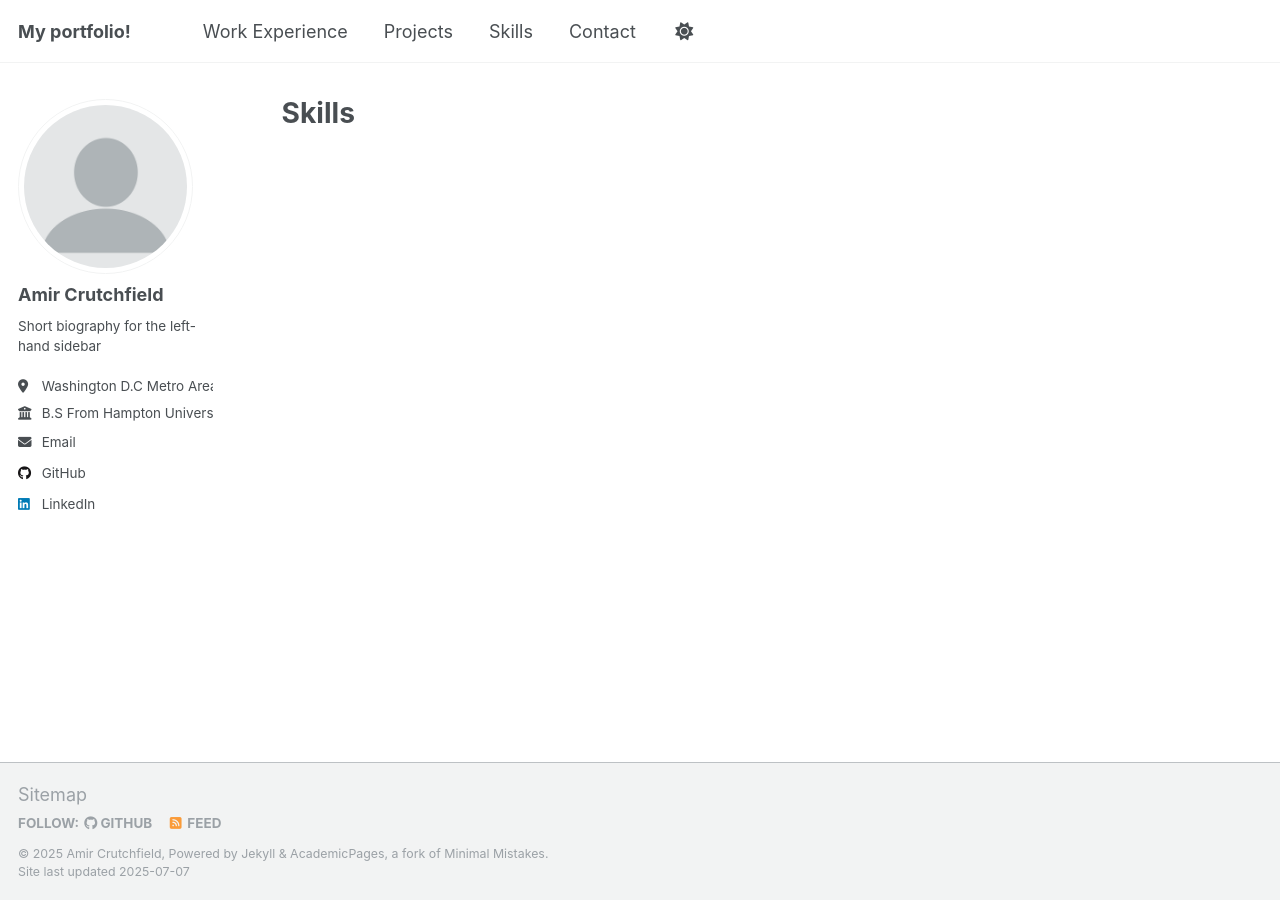
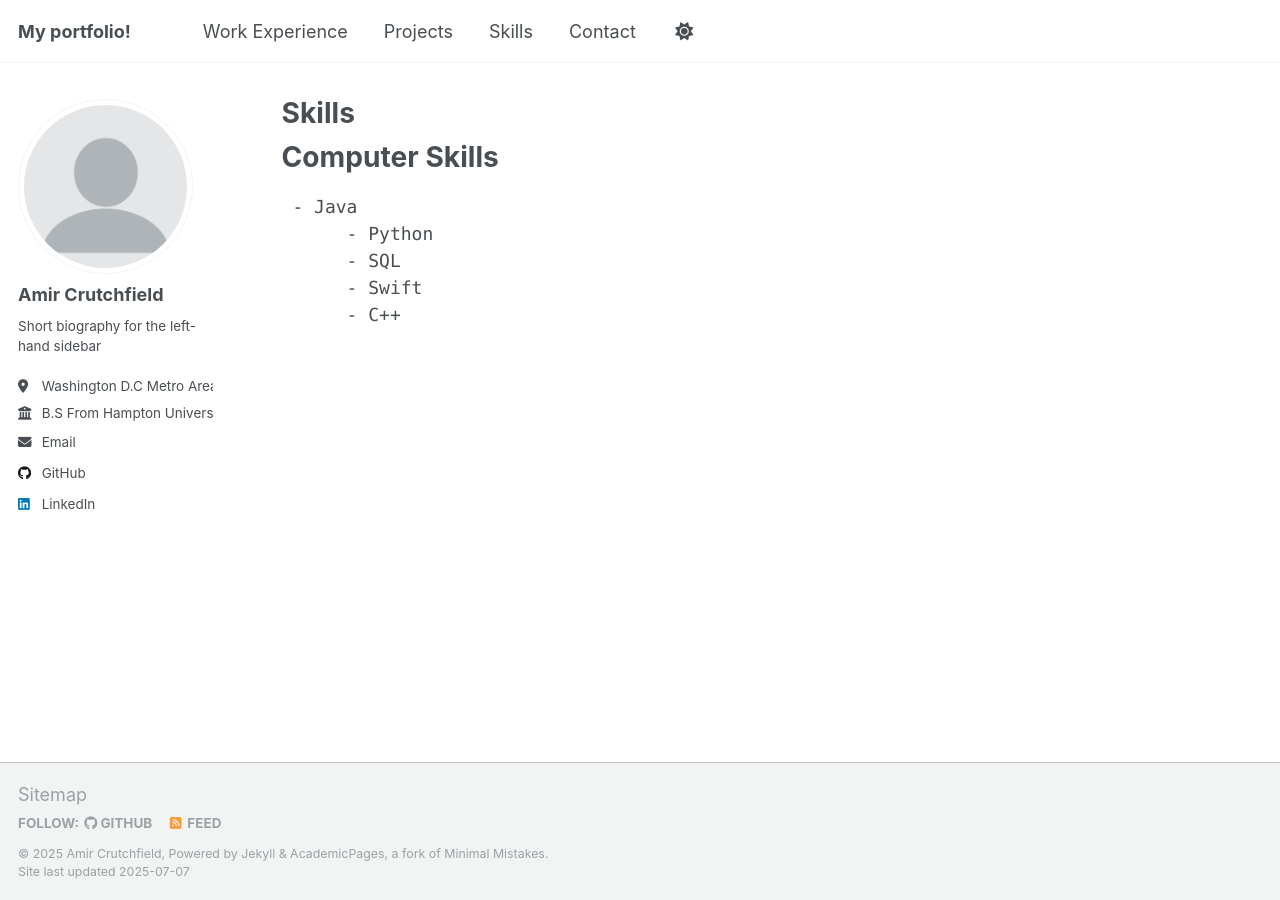
Before and after one commit to amirc42/amircportfolio, a Jekyll site: the page built from _pages/skills.html, in a window 1280 px wide. Built offline with Jekyll 4.4.1, drawn with Linux system fonts in a browser that asks for light colours; a script that is not in the unit is left out.

Commit message:
Update skills.html

```diff
--- a/_pages/skills.html
+++ b/_pages/skills.html
@@ -5,6 +5,15 @@ permalink: /skills/
 author_profile: true
 ---
 
+<h1>Computer Skills</h1>
+<pre> - Java
+      - Python
+      - SQL
+      - Swift
+      - C++ </pre>
+
+
+
 {% include base_path %}
 
 
```
